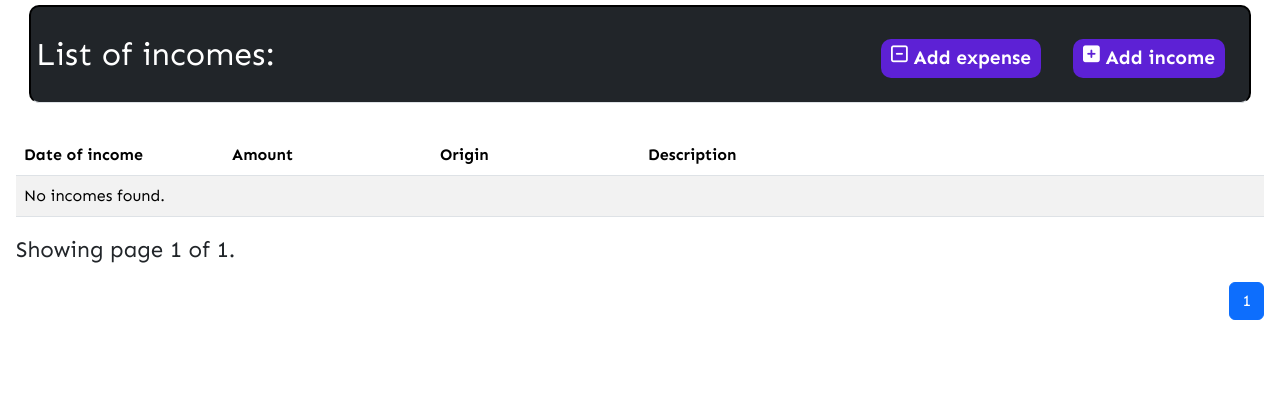
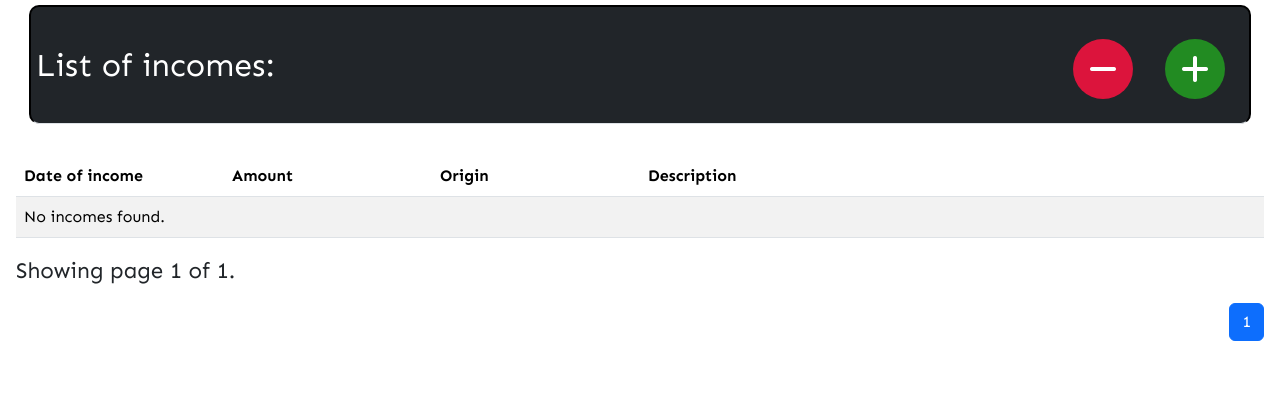
Before and after one commit to BohdanBezushka/MoneyMate, a Django app: page /incomes/ in a window 1280 px wide. Shown: the part 87-507 px from the top of the page. Run offline with Django 3.2, Linux system fonts and the light colour scheme; the visitor is signed in with stand-in values (Sample User, id 1); data that the repository does not hold is empty; some libraries are stand-ins or nearby versions.

Commit message:
Update style of the add expense and income buttons

```diff
--- a/moneymate/views.py
+++ b/moneymate/views.py
@@ -642,13 +642,26 @@ def deleteCurrency(request, id):
     return redirect('listCurrencies')
 
 def chooseCurrency(request):
-    #The user can choose their preferred currency.
+    # The user can choose their preferred currency.
+    expensesAmount = Expense.objects.filter(user=request.user)
+    totalExpenses = sum(expense.amount for expense in expensesAmount)
+    incomesAmount = Income.objects.filter(user=request.user)
+    totalIncomes = sum(income.amount for income in incomesAmount)
+    balance = totalIncomes - totalExpenses
+
     if request.method == 'POST':
         currency_id = request.POST.get('currency')
         request.session['chosen_currency'] = currency_id
         currency = Currency.objects.get(pk=currency_id)
         currencies = Currency.objects.filter(user=request.user)
-        context = {'currency': currency, 'currencies': currencies}
+        context = {
+            'currency': currency,
+            'currencies': currencies,
+            'totalExpenses': totalExpenses,
+            'totalIncomes': totalIncomes,
+            'balance': balance,
+            'chosen_currency': currency,
+        }
         return render(request, 'moneymate/currencies/choose_currency.html', context)
     else:
         currencies = Currency.objects.filter(user=request.user)
--- a/static/css/style.css
+++ b/static/css/style.css
@@ -290,6 +290,54 @@ a.button.secondaryAction.forgot-password:hover {
 
 /*                 templates/moneymate/dashboard.html          */
 
+#add-expense {
+    display: flex;
+    justify-content: center;
+    align-items: center;
+    width: 60px;
+    height: 60px;
+    border-radius: 50%;
+    border: none;
+    background-color: #DC143C;
+    color: white;
+    font-size: 2rem;
+    font-weight: bold;
+    text-align: center;
+    cursor: pointer;
+    transition: all 0.2s ease-in-out;
+    outline: none;
+}
+
+#add-expense:hover {
+    border: 4px solid whitesmoke;
+    transform: scale(1.1);
+}
+
+#add-income {
+    display: flex;
+    justify-content: center;
+    align-items: center;
+    width: 60px;
+    height: 60px;
+    border-radius: 50%;
+    border: none;
+    background-color: #228B22;
+    color: white;
+    font-size: 2rem;
+    font-weight: bold;
+    text-align: center;
+    cursor: pointer;
+    transition: all 0.2s ease-in-out;
+    outline: none;
+}
+
+#add-income:hover {
+    border: 4px solid whitesmoke;
+    transform: scale(1.1);
+}
+
+
+
 a.navbar-brand-img.img-dashboard {
     max-width: 300px;
 }
--- a/templates/moneymate/categories/add_category.html
+++ b/templates/moneymate/categories/add_category.html
@@ -11,7 +11,7 @@
     <div class="btn-toolbar mb-2 mb-md-0 ">
       <div class="btn-group me-2">
         <a class="nav-link" href="{% url 'addCategory' %}">
-					<button type="button" class="btn btn-sm btn-outline-secondary"><i class="far fa-minus-square"></i> Add category</button>
+					<button type="button" class="btn btn-sm btn-outline-secondary">Add category</button>
 				</a>
       </div>
     </div>
--- a/templates/moneymate/categories/edit_category.html
+++ b/templates/moneymate/categories/edit_category.html
@@ -11,7 +11,7 @@
     <div class="btn-toolbar mb-2 mb-md-0 ">
       <div class="btn-group me-2">
         <a class="nav-link" href="{% url 'addCategory' %}">
-					<button type="button" class="btn btn-sm btn-outline-secondary"><i class="far fa-minus-square"></i> Add category</button>
+					<button type="button" class="btn btn-sm btn-outline-secondary">Add category</button>
 				</a>
       </div>
     </div>
--- a/templates/moneymate/categories/list_categories.html
+++ b/templates/moneymate/categories/list_categories.html
@@ -9,7 +9,7 @@
 		<div class="btn-toolbar mb-2 mb-md-0">
 			<div class="btn-group me-2">
 				<a class="nav-link" href="{% url 'addCategory' %}">
-					<button type="button" class="btn btn-sm btn-outline-secondary"><i class="far fa-minus-square"></i> Add category</button>
+					<button type="button" class="btn btn-sm btn-outline-secondary">Add category</button>
 				</a>
 			</div>
 		</div>
--- a/templates/moneymate/currencies/add_currency.html
+++ b/templates/moneymate/currencies/add_currency.html
@@ -11,7 +11,7 @@
     <div class="btn-toolbar mb-2 mb-md-0 ">
       <div class="btn-group me-2">
         <a class="nav-link" href="{% url 'addCurrency' %}">
-          <button type="button" class="btn btn-sm btn-outline-secondary"><i class="fas fa-plus-square"></i> Add currency</button>
+          <button type="button" class="btn btn-sm btn-outline-secondary">Add currency</button>
         </a>
       </div>
     </div>
--- a/templates/moneymate/currencies/edit_currency.html
+++ b/templates/moneymate/currencies/edit_currency.html
@@ -11,7 +11,7 @@
 		<div class="btn-toolbar mb-2 mb-md-0">
 			<div class="btn-group me-2">
 				<a class="nav-link" href="{% url 'addCurrency' %}">
-					<button type="button" class="btn btn-sm btn-outline-secondary"><i class="fas fa-plus-square"></i> Add Currency</button>
+					<button type="button" class="btn btn-sm btn-outline-secondary">Add Currency</button>
 				</a>
 			</div>
 		</div>
--- a/templates/moneymate/currencies/list_currencies.html
+++ b/templates/moneymate/currencies/list_currencies.html
@@ -9,12 +9,12 @@
 		<div class="btn-toolbar mb-2 mb-md-0">
 			<div class="btn-group me-2">
 				<a class="nav-link" href="{% url 'addCurrency' %}">
-					<button type="button" class="btn btn-sm btn-outline-secondary"><i class="fas fa-plus-square"></i> Add Currency</button>
+					<button type="button" class="btn btn-sm btn-outline-secondary">Add Currency</button>
 				</a>
 			</div>
 			<div class="btn-group me-2">
 				<a class="nav-link" href="{% url 'choose-currency' %}">
-					<button type="button" class="btn btn-sm btn-outline-secondary"><i class="fas fa-plus-square"></i> Choose Currency</button>
+					<button type="button" class="btn btn-sm btn-outline-secondary">Choose Currency</button>
 				</a>
 			</div>
 		</div>
--- a/templates/moneymate/dashboard.html
+++ b/templates/moneymate/dashboard.html
@@ -51,11 +51,11 @@
     <div class="btn-toolbar mb-2 mb-md-0 ">
       <div class="btn-group me-2">
         <a class="nav-link" href="{% url 'addExpense' %}">
-          <button type="button" class="btn btn-sm btn-outline-secondary"><i class="far fa-minus-square"></i> Add expense</button>
+          <button id="add-expense" type="button" class="btn btn-sm btn-outline-secondary"><i class="fa fa-minus"></i></button>
         </a>
 
         <a class="nav-link" href="{% url 'addIncome' %}">
-          <button type="button" class="btn btn-sm btn-outline-secondary"><i class="fas fa-plus-square"></i> Add income</button>
+          <button id="add-income" type="button" class="btn btn-sm btn-outline-secondary"><i class="fa fa-plus"></i></button>
         </a>
       </div>
     </div>
@@ -68,15 +68,15 @@
   <div class="row">
     <div class="col">
       <h5>Expenses:</h5>
-        <button id="total-expenses" type="button" class="btn-no btn-outline-light-no">{{ totalExpenses }}{{ currency_symbol }}{{ currency.symbol }}</button>
+        <button id="total-expenses" type="button" class="btn-no btn-outline-light-no">{{ totalExpenses }}{{ currency_symbol }}</button>
     </div>
     <div class="col">
       <h5>Incomes:</h5>
-      <button id="total-incomes" type="button" class="btn-no btn-outline-light-no">{{ totalIncomes }}{{ currency_symbol }}{{ currency.symbol }}</button>
+      <button id="total-incomes" type="button" class="btn-no btn-outline-light-no">{{ totalIncomes }}{{ currency_symbol }}</button>
     </div>
     <div class="col">
       <h5>Balance:</h5>
-      <button id="balance-button" type="button" class="btn-no btn-outline-light-no">{{ balance }}{{ currency_symbol }}{{ currency.symbol }}</button>
+      <button id="balance-button" type="button" class="btn-no btn-outline-light-no">{{ balance }}{{ currency_symbol }}</button>
     </div>
   </div>
 </footer>
--- a/templates/moneymate/expenses/add_expense.html
+++ b/templates/moneymate/expenses/add_expense.html
@@ -11,10 +11,11 @@
     <div class="btn-toolbar mb-2 mb-md-0 ">
       <div class="btn-group me-2">
         <a class="nav-link" href="{% url 'addExpense' %}">
-          <button type="button" class="btn btn-sm btn-outline-secondary"><i class="far fa-minus-square"></i> Add expense</button>
+          <button id="add-expense" type="button" class="btn btn-sm btn-outline-secondary"><i class="fa fa-minus"></i></button>
         </a>
+
         <a class="nav-link" href="{% url 'addIncome' %}">
-          <button type="button" class="btn btn-sm btn-outline-secondary"><i class="fas fa-plus-square"></i> Add income</button>
+          <button id="add-income" type="button" class="btn btn-sm btn-outline-secondary"><i class="fa fa-plus"></i></button>
         </a>
       </div>
     </div>
--- a/templates/moneymate/expenses/edit_expense.html
+++ b/templates/moneymate/expenses/edit_expense.html
@@ -11,10 +11,11 @@
     <div class="btn-toolbar mb-2 mb-md-0 ">
       <div class="btn-group me-2">
         <a class="nav-link" href="{% url 'addExpense' %}">
-          <button type="button" class="btn btn-sm btn-outline-secondary"><i class="far fa-minus-square"></i> Add expense</button>
+          <button id="add-expense" type="button" class="btn btn-sm btn-outline-secondary"><i class="fa fa-minus"></i></button>
         </a>
+
         <a class="nav-link" href="{% url 'addIncome' %}">
-          <button type="button" class="btn btn-sm btn-outline-secondary"><i class="fas fa-plus-square"></i> Add income</button>
+          <button id="add-income" type="button" class="btn btn-sm btn-outline-secondary"><i class="fa fa-plus"></i></button>
         </a>
       </div>
     </div>
--- a/templates/moneymate/expenses/list_expenses.html
+++ b/templates/moneymate/expenses/list_expenses.html
@@ -9,10 +9,11 @@
 		<div class="btn-toolbar mb-2 mb-md-0">
 			<div class="btn-group me-2">
 				<a class="nav-link" href="{% url 'addExpense' %}">
-					<button type="button" class="btn btn-sm btn-outline-secondary"><i class="far fa-minus-square"></i> Add expense</button>
+				  <button id="add-expense" type="button" class="btn btn-sm btn-outline-secondary"><i class="fa fa-minus"></i></button>
 				</a>
+
 				<a class="nav-link" href="{% url 'addIncome' %}">
-					<button type="button" class="btn btn-sm btn-outline-secondary"><i class="fas fa-plus-square"></i> Add income</button>
+				  <button id="add-income" type="button" class="btn btn-sm btn-outline-secondary"><i class="fa fa-plus"></i></button>
 				</a>
 			</div>
 		</div>
--- a/templates/moneymate/incomes/add_income.html
+++ b/templates/moneymate/incomes/add_income.html
@@ -11,10 +11,11 @@
     <div class="btn-toolbar mb-2 mb-md-0 ">
       <div class="btn-group me-2">
         <a class="nav-link" href="{% url 'addExpense' %}">
-          <button type="button" class="btn btn-sm btn-outline-secondary"><i class="far fa-minus-square"></i> Add expense</button>
+          <button id="add-expense" type="button" class="btn btn-sm btn-outline-secondary"><i class="fa fa-minus"></i></button>
         </a>
+
         <a class="nav-link" href="{% url 'addIncome' %}">
-          <button type="button" class="btn btn-sm btn-outline-secondary"><i class="fas fa-plus-square"></i> Add income</button>
+          <button id="add-income" type="button" class="btn btn-sm btn-outline-secondary"><i class="fa fa-plus"></i></button>
         </a>
       </div>
     </div>
--- a/templates/moneymate/incomes/edit_income.html
+++ b/templates/moneymate/incomes/edit_income.html
@@ -11,10 +11,11 @@
     <div class="btn-toolbar mb-2 mb-md-0 ">
       <div class="btn-group me-2">
         <a class="nav-link" href="{% url 'addExpense' %}">
-          <button type="button" class="btn btn-sm btn-outline-secondary"><i class="far fa-minus-square"></i> Add expense</button>
+          <button id="add-expense" type="button" class="btn btn-sm btn-outline-secondary"><i class="fa fa-minus"></i></button>
         </a>
+
         <a class="nav-link" href="{% url 'addIncome' %}">
-          <button type="button" class="btn btn-sm btn-outline-secondary"><i class="fas fa-plus-square"></i> Add income</button>
+          <button id="add-income" type="button" class="btn btn-sm btn-outline-secondary"><i class="fa fa-plus"></i></button>
         </a>
       </div>
     </div>
--- a/templates/moneymate/incomes/list_incomes.html
+++ b/templates/moneymate/incomes/list_incomes.html
@@ -9,11 +9,12 @@
 		<div class="btn-toolbar mb-2 mb-md-0">
 			<div class="btn-group me-2">
 				<a class="nav-link" href="{% url 'addExpense' %}">
-					<button type="button" class="btn btn-sm btn-outline-secondary"><i class="far fa-minus-square"></i> Add expense</button>
+				  <button id="add-expense" type="button" class="btn btn-sm btn-outline-secondary"><i class="fa fa-minus"></i></button>
 				</a>
+
 				<a class="nav-link" href="{% url 'addIncome' %}">
-					<button type="button" class="btn btn-sm btn-outline-secondary"><i class="fas fa-plus-square"></i> Add income</button>
-				  </a>
+				  <button id="add-income" type="button" class="btn btn-sm btn-outline-secondary"><i class="fa fa-plus"></i></button>
+				</a>
 			</div>
 		</div>
 	</div>
--- a/templates/moneymate/origins/add_origin.html
+++ b/templates/moneymate/origins/add_origin.html
@@ -11,7 +11,7 @@
     <div class="btn-toolbar mb-2 mb-md-0 ">
       <div class="btn-group me-2">
         <a class="nav-link" href="{% url 'addOrigin' %}">
-					<button type="button" class="btn btn-sm btn-outline-secondary"><i class="far fa-minus-square"></i> Add origin</button>
+					<button type="button" class="btn btn-sm btn-outline-secondary">Add origin</button>
 				</a>
       </div>
     </div>
--- a/templates/moneymate/origins/edit_origin.html
+++ b/templates/moneymate/origins/edit_origin.html
@@ -11,7 +11,7 @@
     <div class="btn-toolbar mb-2 mb-md-0 ">
       <div class="btn-group me-2">
         <a class="nav-link" href="{% url 'addOrigin' %}">
-					<button type="button" class="btn btn-sm btn-outline-secondary"><i class="far fa-minus-square"></i> Add origin</button>
+					<button type="button" class="btn btn-sm btn-outline-secondary">Add origin</button>
 				</a>
       </div>
     </div>
--- a/templates/moneymate/origins/list_origins.html
+++ b/templates/moneymate/origins/list_origins.html
@@ -9,7 +9,7 @@
 		<div class="btn-toolbar mb-2 mb-md-0">
 			<div class="btn-group me-2">
 				<a class="nav-link" href="{% url 'addOrigin' %}">
-					<button type="button" class="btn btn-sm btn-outline-secondary"><i class="far fa-minus-square"></i> Add origin</button>
+					<button type="button" class="btn btn-sm btn-outline-secondary">Add origin</button>
 				</a>
 			</div>
 		</div>
```
